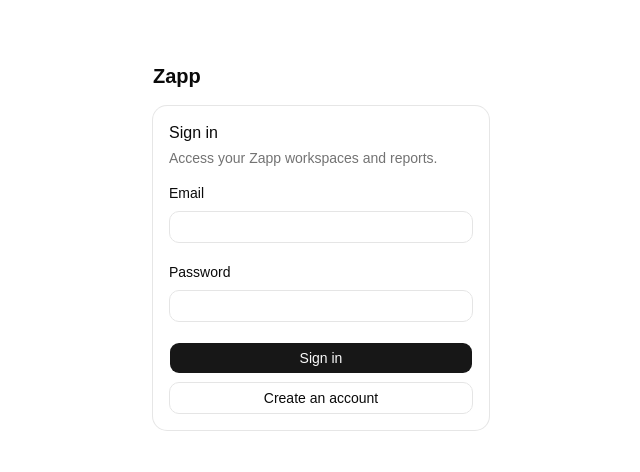
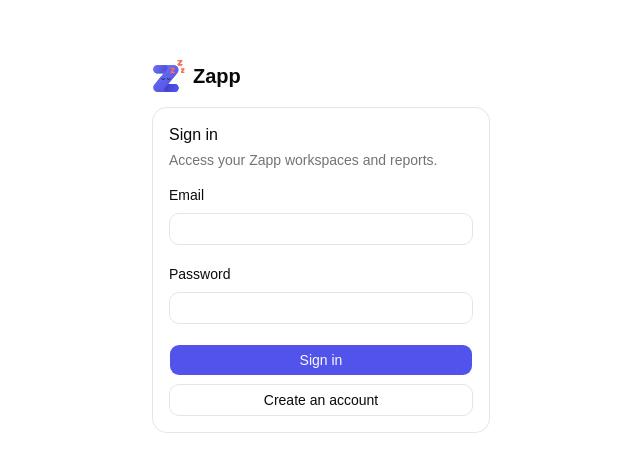
Before and after one commit to dimsmaul/zapp, a React (Vite) app in the folder apps/web/: page /login in a window 1280 px wide. Shown: the part 154-626 px from the top of the page, without its empty margins (319-959 px from the left). Built offline with nearby package versions, Linux system fonts and the light colour scheme.

Commit message:
feat(web): apply the Zapp logo and indigo primary color

```diff
--- a/apps/web/index.html
+++ b/apps/web/index.html
@@ -3,6 +3,7 @@
   <head>
     <meta charset="UTF-8" />
     <meta name="viewport" content="width=device-width, initial-scale=1.0" />
+    <link rel="icon" type="image/svg+xml" href="/logo.svg" />
     <title>Zapp</title>
   </head>
   <body>
--- a/apps/web/src/app/workspace-layout.tsx
+++ b/apps/web/src/app/workspace-layout.tsx
@@ -1,6 +1,6 @@
 import { useMutation, useQuery, useQueryClient } from "@tanstack/react-query";
 import { Link, Outlet, useLocation, useNavigate } from "@tanstack/react-router";
-import { ChevronsUpDown, FolderPlus, Layers3, Link2, LogOut, Moon, Plus, Settings, Video } from "lucide-react";
+import { ChevronsUpDown, FolderPlus, Link2, LogOut, Moon, Plus, Settings, Video } from "lucide-react";
 import { type FormEvent, useState } from "react";
 import { Alert, AlertDescription } from "@/components/ui/alert";
 import { Button } from "@/components/ui/button";
@@ -108,7 +108,7 @@ function WorkspaceNavigation() {
               <DropdownMenu>
                 <DropdownMenuTrigger asChild>
                   <SidebarMenuButton size="lg" tooltip="Switch workspace" aria-label="Switch workspace">
-                    <span className="grid size-8 shrink-0 place-items-center rounded-lg bg-sidebar-primary text-sidebar-primary-foreground"><Layers3 /></span>
+                    <img src="/logo.svg" alt="" className="size-8 shrink-0" />
                     <span className="min-w-0 flex-1 truncate group-data-[collapsible=icon]:hidden">{active?.name ?? "Select workspace"}</span>
                     <ChevronsUpDown className="group-data-[collapsible=icon]:hidden" />
                   </SidebarMenuButton>
--- a/apps/web/src/features/auth/page.tsx
+++ b/apps/web/src/features/auth/page.tsx
@@ -33,7 +33,7 @@ export function AuthPage() {
 
   return (
     <main className="mx-auto grid min-h-svh max-w-sm content-center gap-4 p-6">
-      <h1 className="text-xl font-semibold">Zapp</h1>
+      <h1 className="flex items-center gap-2 text-xl font-semibold"><img src="/logo.svg" alt="" className="size-8" />Zapp</h1>
       <Card>
         <CardHeader>
           <CardTitle>{registering ? "Create an account" : "Sign in"}</CardTitle>
--- a/apps/web/src/features/reports/share-page.tsx
+++ b/apps/web/src/features/reports/share-page.tsx
@@ -311,7 +311,7 @@ export function SharePage() {
               <Button asChild variant="outline" size="icon" aria-label="Home"><Link to="/"><Home /></Link></Button>
               <Button asChild variant="ghost"><Link to="/"><LayoutGrid />All Zapp</Link></Button>
             </>
-          ) : <span className="text-sm font-medium text-muted-foreground">Zapp report</span>}
+          ) : <span className="flex items-center gap-2 text-sm font-medium"><img src="/logo.svg" alt="" className="size-7" />Zapp</span>}
         </div>
         <div className="flex items-center gap-2">
           <div className="inline-flex">
--- a/apps/web/src/index.css
+++ b/apps/web/src/index.css
@@ -55,7 +55,7 @@
     --card-foreground: oklch(0.145 0 0);
     --popover: oklch(1 0 0);
     --popover-foreground: oklch(0.145 0 0);
-    --primary: oklch(0.205 0 0);
+    --primary: oklch(0.537 0.221 275.7);
     --primary-foreground: oklch(0.985 0 0);
     --secondary: oklch(0.97 0 0);
     --secondary-foreground: oklch(0.205 0 0);
@@ -66,7 +66,7 @@
     --destructive: oklch(0.577 0.245 27.325);
     --border: oklch(0.922 0 0);
     --input: oklch(0.922 0 0);
-    --ring: oklch(0.708 0 0);
+    --ring: oklch(0.601 0.187 277.8);
     --chart-1: oklch(0.87 0 0);
     --chart-2: oklch(0.556 0 0);
     --chart-3: oklch(0.439 0 0);
@@ -75,12 +75,12 @@
     --radius: 0.625rem;
     --sidebar: oklch(0.985 0 0);
     --sidebar-foreground: oklch(0.145 0 0);
-    --sidebar-primary: oklch(0.205 0 0);
+    --sidebar-primary: oklch(0.537 0.221 275.7);
     --sidebar-primary-foreground: oklch(0.985 0 0);
     --sidebar-accent: oklch(0.97 0 0);
     --sidebar-accent-foreground: oklch(0.205 0 0);
     --sidebar-border: oklch(0.922 0 0);
-    --sidebar-ring: oklch(0.708 0 0);
+    --sidebar-ring: oklch(0.601 0.187 277.8);
 }
 
 .dark {
@@ -90,8 +90,8 @@
     --card-foreground: oklch(0.985 0 0);
     --popover: oklch(0.205 0 0);
     --popover-foreground: oklch(0.985 0 0);
-    --primary: oklch(0.922 0 0);
-    --primary-foreground: oklch(0.205 0 0);
+    --primary: oklch(0.611 0.199 277.5);
+    --primary-foreground: oklch(0.985 0 0);
     --secondary: oklch(0.269 0 0);
     --secondary-foreground: oklch(0.985 0 0);
     --muted: oklch(0.269 0 0);
@@ -101,7 +101,7 @@
     --destructive: oklch(0.704 0.191 22.216);
     --border: oklch(1 0 0 / 10%);
     --input: oklch(1 0 0 / 15%);
-    --ring: oklch(0.556 0 0);
+    --ring: oklch(0.611 0.199 277.5);
     --chart-1: oklch(0.87 0 0);
     --chart-2: oklch(0.556 0 0);
     --chart-3: oklch(0.439 0 0);
@@ -109,12 +109,12 @@
     --chart-5: oklch(0.269 0 0);
     --sidebar: oklch(0.205 0 0);
     --sidebar-foreground: oklch(0.985 0 0);
-    --sidebar-primary: oklch(0.488 0.243 264.376);
+    --sidebar-primary: oklch(0.611 0.199 277.5);
     --sidebar-primary-foreground: oklch(0.985 0 0);
     --sidebar-accent: oklch(0.269 0 0);
     --sidebar-accent-foreground: oklch(0.985 0 0);
     --sidebar-border: oklch(1 0 0 / 10%);
-    --sidebar-ring: oklch(0.556 0 0);
+    --sidebar-ring: oklch(0.611 0.199 277.5);
 }
 
 @layer base {
```
Also changed, not shown: apps/web/public/logo.svg (added).
